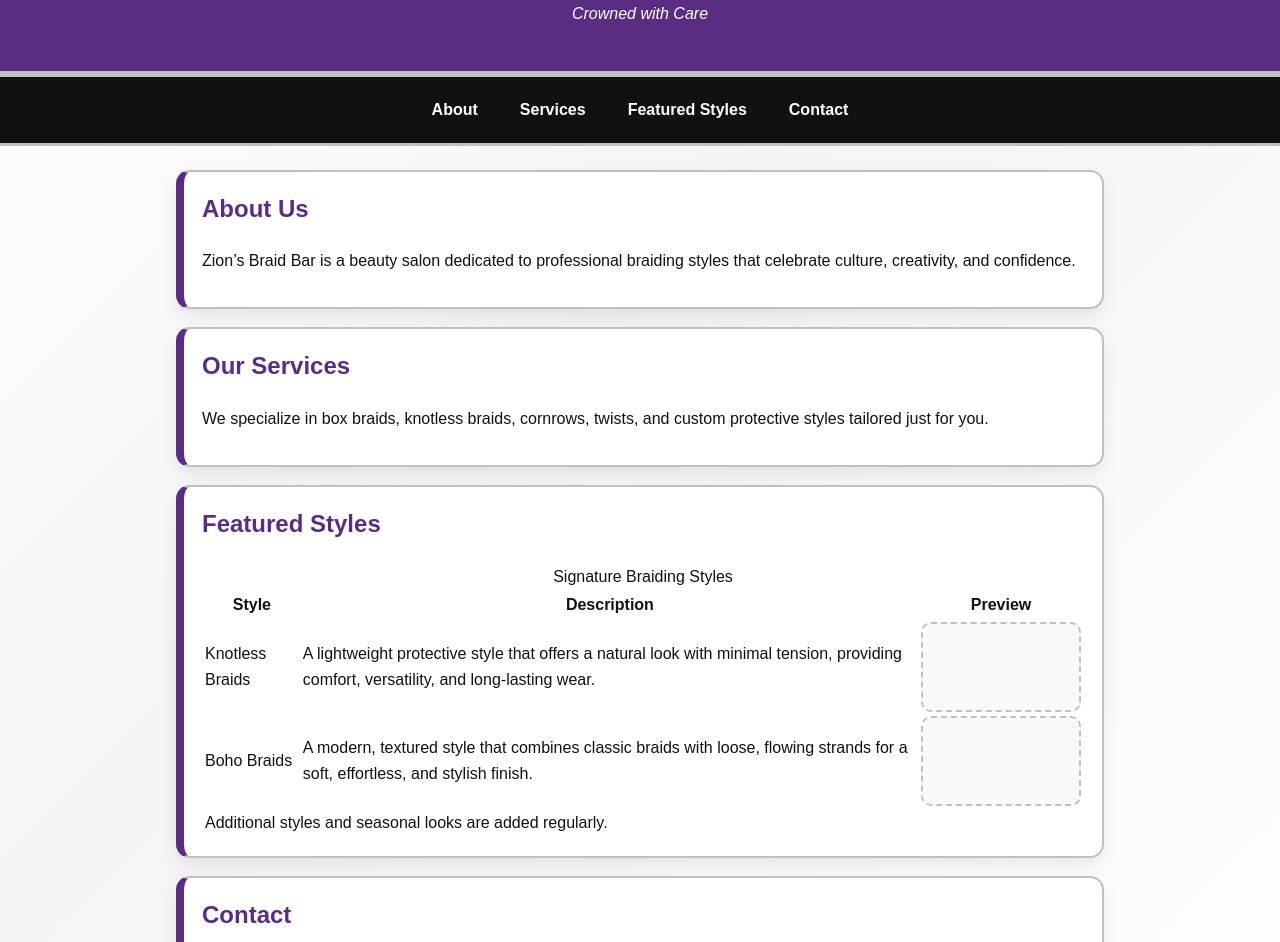
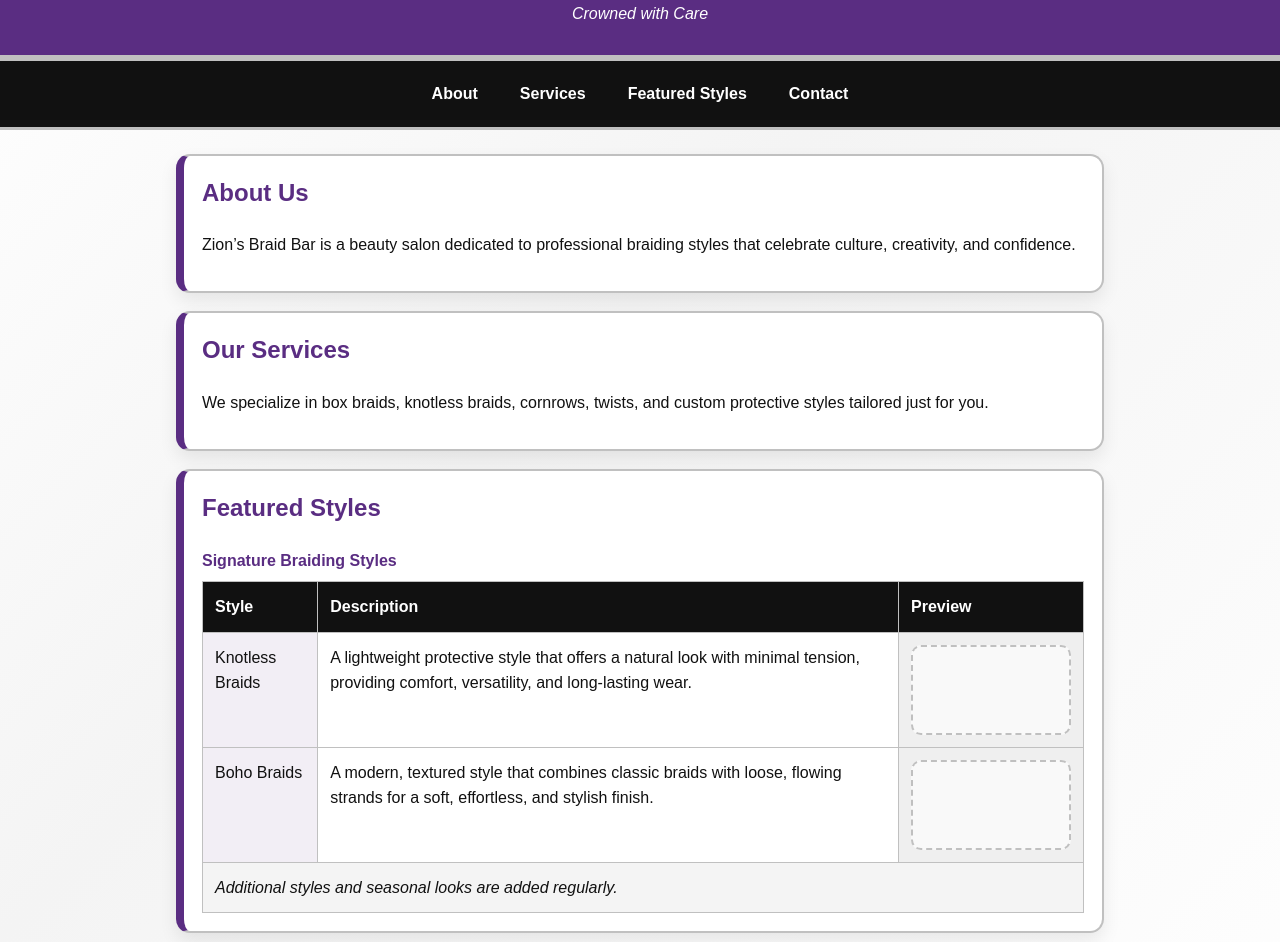
Before and after one commit to drboswellsr/drboswellsr.github.io, a plain HTML site: page index.html in a window 1280 px wide. Shown: the part 91-1033 px from the top of the page. Drawn offline with Linux system fonts and the light colour scheme.

Commit message:
Update styles.css

```diff
--- a/styles.css
+++ b/styles.css
@@ -1,3 +1,12 @@
+/* =========================================================
+   Zion’s Braid Bar - styles.css
+   Palette:
+   Royal Purple: #5A2D82
+   Silver:       #C0C0C0
+   White:        #FFFFFF
+   Black accent: #111111
+   ========================================================= */
+
 /* Global */
 * {
   box-sizing: border-box;
@@ -11,9 +20,13 @@ body {
   line-height: 1.6;
 }
 
+/* Links */
 a {
+  text-decoration: none;
+}
+
+a:visited {
   color: #5A2D82;
-  text-decoration: none;
 }
 
 /* Header */
@@ -29,10 +42,11 @@ header h1 {
   margin: 0;
   font-size: 2.2rem;
   font-weight: 800;
+  letter-spacing: 0.3px;
 }
 
 header p {
-  margin-top: 8px;
+  margin: 8px 0 0;
   font-style: italic;
 }
 
@@ -59,6 +73,8 @@ nav a {
   border-radius: 10px;
   color: #FFFFFF;
   font-weight: 700;
+
+  /* transition requirement */
   transition: background-color 0.3s ease;
 }
 
@@ -67,13 +83,14 @@ nav a:hover {
   color: #111111;
 }
 
-/* Main Content */
+/* Main layout */
 main {
   max-width: 960px;
   margin: 24px auto;
   padding: 0 16px;
 }
 
+/* Content cards */
 section {
   margin: 18px 0;
   padding: 18px;
@@ -82,6 +99,8 @@ section {
   border-left: 8px solid #5A2D82;
   border-radius: 14px;
   box-shadow: 0 8px 18px rgba(0, 0, 0, 0.08);
+
+  /* transition requirement */
   transition: transform 0.25s ease;
 }
 
@@ -95,47 +114,47 @@ section h2 {
 }
 
 /* Table */
-.projects-table {
+.styles-table {
   width: 100%;
   border-collapse: collapse;
   margin-top: 12px;
 }
 
-.projects-table caption {
+.styles-table caption {
   font-weight: bold;
   text-align: left;
   padding-bottom: 8px;
   color: #5A2D82;
 }
 
-.projects-table th,
-.projects-table td {
+.styles-table th,
+.styles-table td {
   border: 1px solid #C0C0C0;
   padding: 12px;
   text-align: left;
   vertical-align: top;
 }
 
-.projects-table thead th {
+.styles-table thead th {
   background-color: #111111;
   color: #FFFFFF;
 }
 
-.projects-table tfoot td {
+.styles-table tfoot td {
   background-color: #f4f4f4;
   font-style: italic;
 }
 
-/* Column styling */
-.projects-table .col-1 {
+/* colgroup requirement: color first + third columns */
+.styles-table .col-1 {
   background-color: rgba(90, 45, 130, 0.08);
 }
 
-.projects-table .col-3 {
+.styles-table .col-3 {
   background-color: rgba(192, 192, 192, 0.25);
 }
 
-/* Image placeholder */
+/* Placeholder box */
 .img-placeholder {
   width: 160px;
   height: 90px;
```
